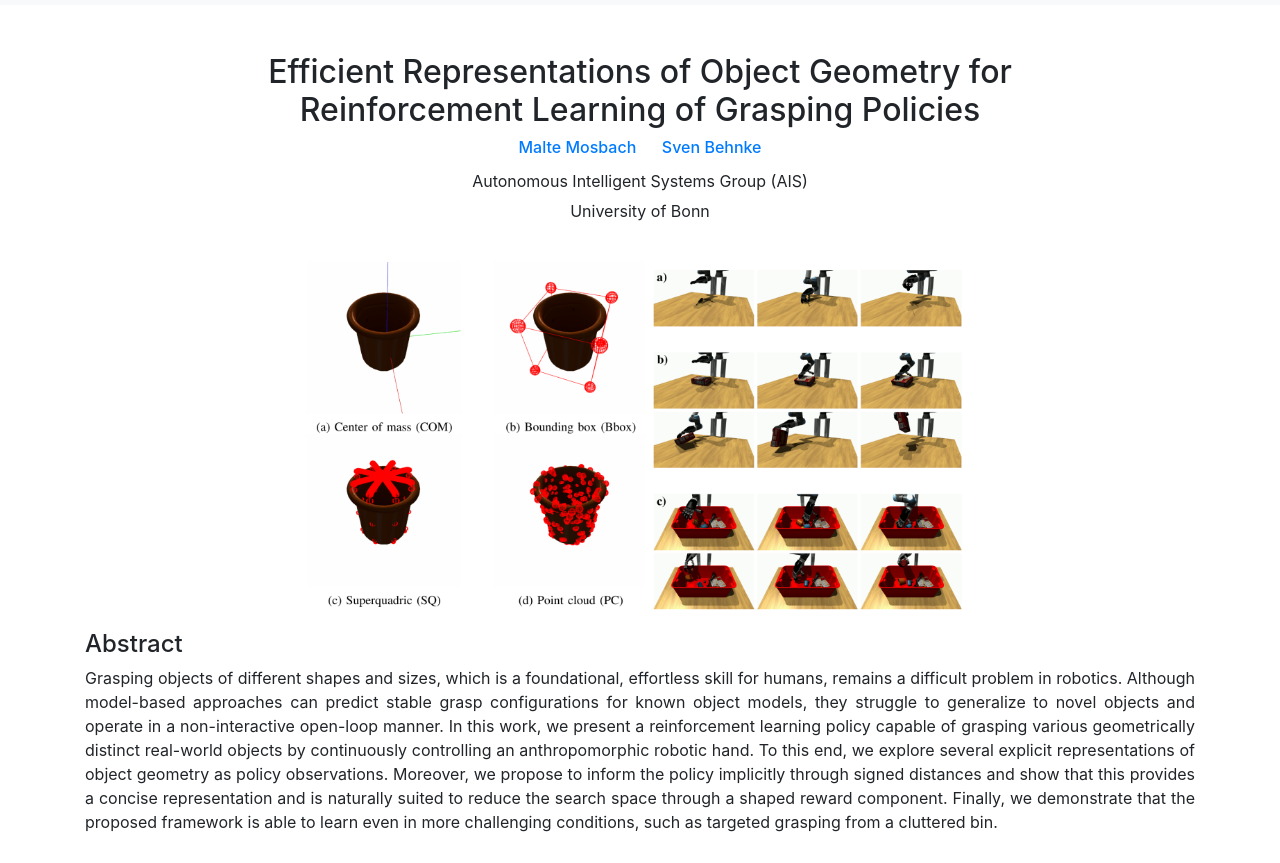
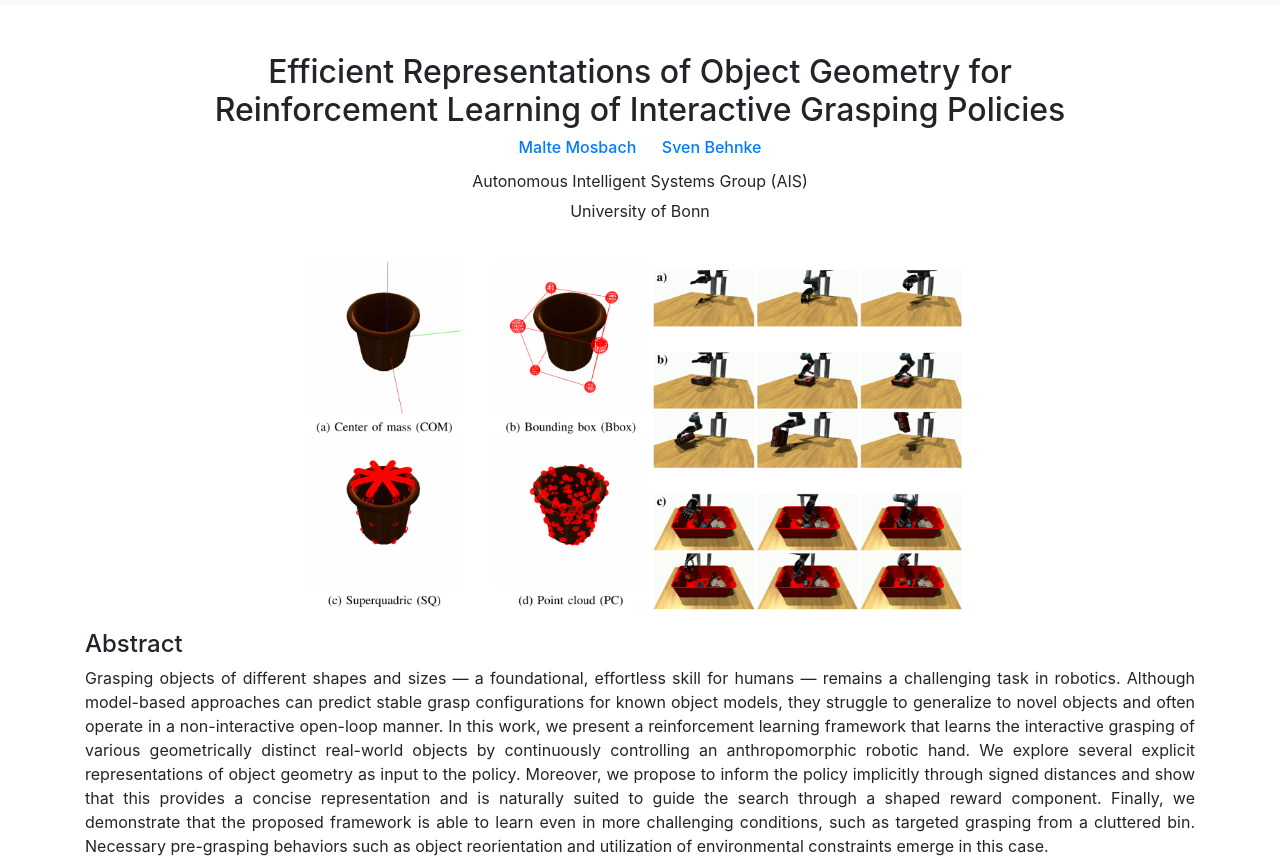
Before and after one commit to maltemosbach/geometry_aware_grasping_policies, a plain HTML site: page index.html in a window 1280 px wide. Shown: the part 51-914 px from the top of the page. Drawn offline with nearby package versions, Linux system fonts and the light colour scheme.

Commit message:
Update title and abstract.

```diff
--- a/index.html
+++ b/index.html
@@ -1,11 +1,11 @@
 <!DOCTYPE html>
 
 <head>
-    <title>Efficient Representations of Object Geometry for Reinforcement Learning of Grasping Policies</title>
+    <title>Efficient Representations of Object Geometry for Reinforcement Learning of Interactive Grasping Policies</title>
 
     <meta charset="utf-8">
     <meta name="viewport" content="width=device-width, initial-scale=1, shrink-to-fit=no">
-    <meta name="description" content="Efficient Representations of Object Geometry for Reinforcement Learning of Grasping Policies">
+    <meta name="description" content="Efficient Representations of Object Geometry for Reinforcement Learning of Interactive Grasping Policies">
 
 <link rel="stylesheet" href="https://stackpath.bootstrapcdn.com/bootstrap/4.4.1/css/bootstrap.min.css" integrity="sha384-Vkoo8x4CGsO3+Hhxv8T/Q5PaXtkKtu6ug5TOeNV6gBiFeWPGFN9MuhOf23Q9Ifjh" crossorigin="anonymous">
     <link rel="stylesheet" href="https://use.fontawesome.com/releases/v5.8.1/css/all.css" integrity="sha384-50oBUHEmvpQ+1lW4y57PTFmhCaXp0ML5d60M1M7uH2+nqUivzIebhndOJK28anvf" crossorigin="anonymous">
@@ -38,7 +38,7 @@
     <div class="container" style="padding-top: 80px; font-size: 20px">
         <div align="center">
             <h2 class="text-center" align="center">
-                Efficient Representations of Object Geometry for <br> Reinforcement Learning of Grasping Policies
+                Efficient Representations of Object Geometry for <br> Reinforcement Learning of Interactive Grasping Policies
             </h2>
             <h6>
                 <a href="https://maltemosbach.github.io/" target="_blank">Malte Mosbach</a> &nbsp;&nbsp;&nbsp;&nbsp;
@@ -60,8 +60,7 @@
     <div class="container">
         <h4 id="Abstract" style="padding-top: 70px; margin-top: -80px; ">Abstract</h4>
         <div style="text-align: justify">
-            Grasping objects of different shapes and sizes, which is a foundational, effortless skill for humans, remains a difficult problem in robotics. Although model-based approaches can predict stable grasp configurations for known object models, they struggle to generalize to novel objects and operate in a non-interactive open-loop manner. In this work, we present a reinforcement learning policy capable of grasping various geometrically distinct real-world objects by continuously controlling an anthropomorphic robotic hand. To this end, we explore several explicit representations of object geometry as policy observations. Moreover, we propose to inform the policy implicitly through signed distances and show that this provides a concise representation and is naturally suited to reduce the search space through a shaped reward component. Finally, we demonstrate that the proposed framework is able to learn even in more challenging conditions, such as targeted grasping from a cluttered bin.
-
+Grasping objects of different shapes and sizes — a foundational, effortless skill for humans — remains a challenging task in robotics. Although model-based approaches can predict stable grasp configurations for known object models, they struggle to generalize to novel objects and often operate in a non-interactive open-loop manner. In this work, we present a reinforcement learning framework that learns the interactive grasping of various geometrically distinct real-world objects by continuously controlling an anthropomorphic robotic hand. We explore several explicit representations of object geometry as input to the policy. Moreover, we propose to inform the policy implicitly through signed distances and show that this provides a concise representation and is naturally suited to guide the search through a shaped reward component. Finally, we demonstrate that the proposed framework is able to learn even in more challenging conditions, such as targeted grasping from a cluttered bin. Necessary pre-grasping behaviors such as object reorientation and utilization of environmental constraints emerge in this case.
 </div>
     </div><br><br>
 
```
